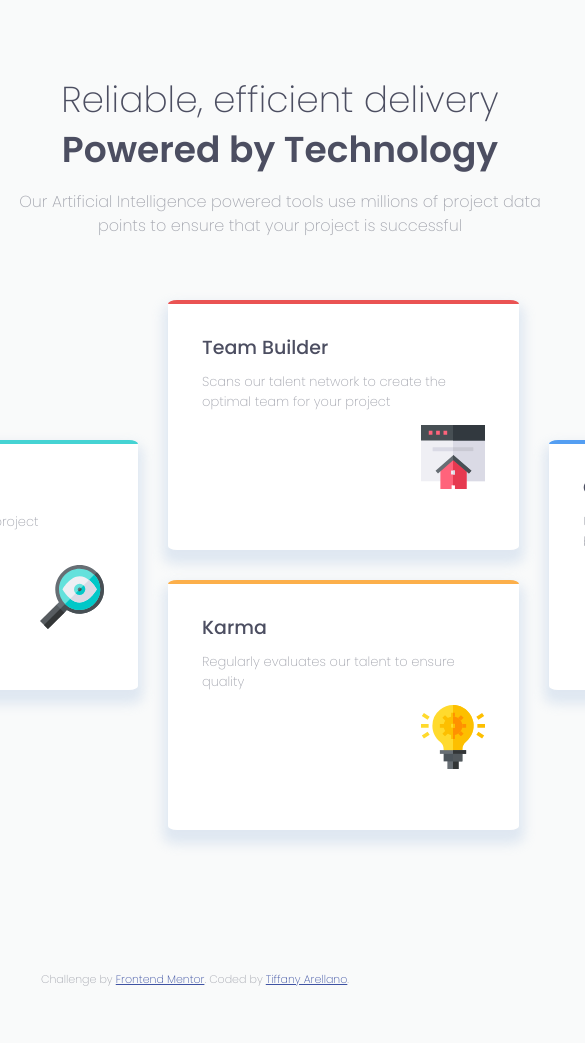
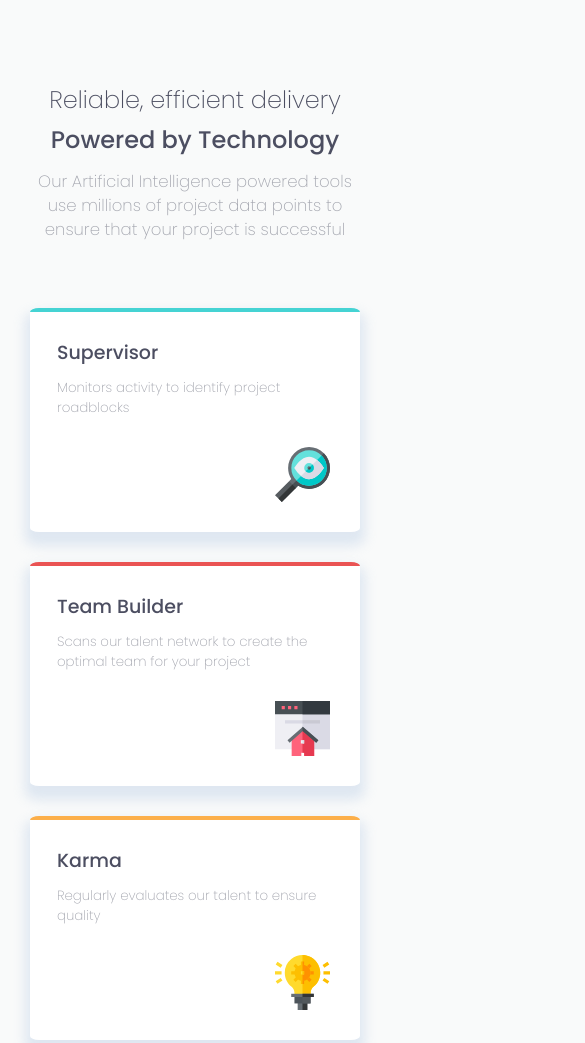
Before and after one commit to yirano/FM_four-card-feature, a plain HTML site: page src/index.html in a window 390 px wide. Shown: the top 1043 px of the page, 585 px wide, since content can reach past the window. Before the commit the page ends 999 px from the top, so only its background shows below. Drawn offline with Linux system fonts and the light colour scheme.

Commit message:
Make layout responsive on mobile - the maximum width before layout shifts is 1024px. - Added subtle animation effects for some fun

```diff
--- a/src/index.html
+++ b/src/index.html
@@ -8,7 +8,7 @@
 
   <link rel="icon" type="image/png" sizes="32x32" href="./images/favicon-32x32.png">
 
-  <title>Frontend Mentor | Four card feature section</title>
+  <title>Four card feature section</title>
   <link href="https://fonts.googleapis.com/css?family=Poppins:200,400,500,600&display=swap" rel="stylesheet">
   <link rel="stylesheet" href="style.css">
 </head>
--- a/src/style.css
+++ b/src/style.css
@@ -1,3 +1,54 @@
+@keyframes fromLeft {
+  0% {
+    opacity: 0;
+    left: -10%;
+  }
+
+  100% {
+    opacity: 1;
+    left: 0%;
+  }
+}
+
+@keyframes fromRight {
+  0% {
+    opacity: 0;
+    right: -10%;
+  }
+
+  100% {
+    opacity: 1;
+    right: 0%;
+  }
+}
+
+@keyframes fromTop {
+  0% {
+    opacity: 0;
+    top: -10%;
+  }
+
+  100% {
+    opacity: 1;
+    top: 0%;
+  }
+}
+
+@keyframes fromBottom {
+  0% {
+    opacity: 0;
+    bottom: -10%;
+  }
+
+  100% {
+    opacity: 1;
+    bottom: 0%;
+  }
+}
+
+* {
+  box-sizing: border-box;
+}
 
 body {
   font-family: 'Poppins', sans-serif;
@@ -9,24 +60,22 @@ body {
 }
 
 main {
-  display: grid;
-  grid-template-columns: repeat(12, 1fr);
-  grid-template-rows: repeat(16, 60px);
-  max-width: 1440px;
-  margin: 0 auto;
+  padding: 0 30px;
+  padding-bottom: 90px;
 }
 
 header {
-  grid-column: 4/10;
   margin: 0 auto;
-  width: 560px;
+  padding: 70px 0 50px;
+  max-width: 550px;
   grid-row: 2/span 2;
   text-align: center;
   line-height: 20px;
 }
 
 h2 {
-  font-size: 36px;
+  font-size: 2.1em;
+  font-weight: 500;
 }
 
 h2.header-light {
@@ -40,67 +89,112 @@ h3 {
 
 p {
   color: hsl(229, 6%, 66%);
-  font-size: 13px;
+  font-size: 0.89em;
   font-weight: 200;
 }
 
 p.caption {
-  font-size: 16px;
+  font-size: 1.1em;
   line-height: 24px;
-  /* letter-spacing: 0.5px; */
 }
 
 .cards {
   display: grid;
-  grid-template-columns: repeat(14, 97px);
-  grid-template-rows: repeat(18, 110px);
+  grid-template-columns: repeat(auto-fit, minmax(100px, 355px));
   grid-column: 1/12;
   grid-row: 6;
   grid-gap: 30px;
   justify-content: center;
 }
 
-.card{
+.card {
+  position: relative;
   justify-content: center;
-  padding: 10px 34px;
+  padding: 7px 27px;
+  padding-bottom: 30px;
   border-radius: 9px/ 4px;
   background-color: #fff;
   box-shadow: 0px 9px 12px 5px hsla(212, 48%, 76%, 0.308);
+  min-width: 155px;
+  height: 224px;
 }
 
 .card img {
-  float: right;
+  position: absolute;
+  bottom: 30px;
+  right: 30px;
+  width: 55px;
 }
 
 .card h3 {
   margin-bottom: -3px;
 }
 
+
 .card-left {
-  grid-column: 4/span 3;
-  grid-row: 2/4;
+  grid-row: 2/span 2;
   border-top: 4px solid hsl(180, 62%, 55%);
-
+  animation: fromLeft 400ms ease-in;
 }
 
 .card-top {
-  grid-column: 7/span 3;
-  grid-row: 1/3;
+  grid-row: 1/span 2;
   border-top: 4px solid hsl(0, 78%, 62%);
-}
-
-.card-right {
-  grid-column: 10/span 3;
-  grid-row: 2/span 2;
-  border-top: 4px solid hsl(212, 86%, 64%);
+  animation: fromTop 400ms ease-in;
 
 }
 
 .card-bottom {
-  grid-column: 7/span 3;
   grid-row: 3/span 2;
   border-top: 4px solid hsl(34, 97%, 64%);
+  animation: fromBottom 400ms ease-in;
+
 }
 
-.attribution { font-size: 11px; text-align: center; }
-.attribution a { color: hsl(228, 45%, 44%); }
+.card-right {
+  grid-row: 2/span 2;
+  border-top: 4px solid hsl(212, 86%, 64%);
+  animation: fromRight 400ms ease-in;
+
+}
+
+.attribution {
+  font-size: 11px;
+  text-align: center;
+}
+
+.attribution a {
+  color: hsl(228, 45%, 44%);
+}
+
+@media only screen and (max-width: 1024px) {
+  header h2 {
+    font-size: 1.6em;
+  }
+
+  .card-left {
+    grid-row: 1/span 2;
+  }
+
+  .card-top {
+    grid-row: 3/span 2;
+  }
+
+  .card-right {
+    grid-row: 7/span 2;
+  }
+
+  .card-bottom {
+    grid-row: 5/span 2;
+  }
+
+  .order-1,
+  .order-3 {
+    animation: fromLeft 400ms ease-in;
+  }
+
+  .order-2,
+  .order-4 {
+    animation: fromRight 400ms ease-in;
+  }
+}
```
